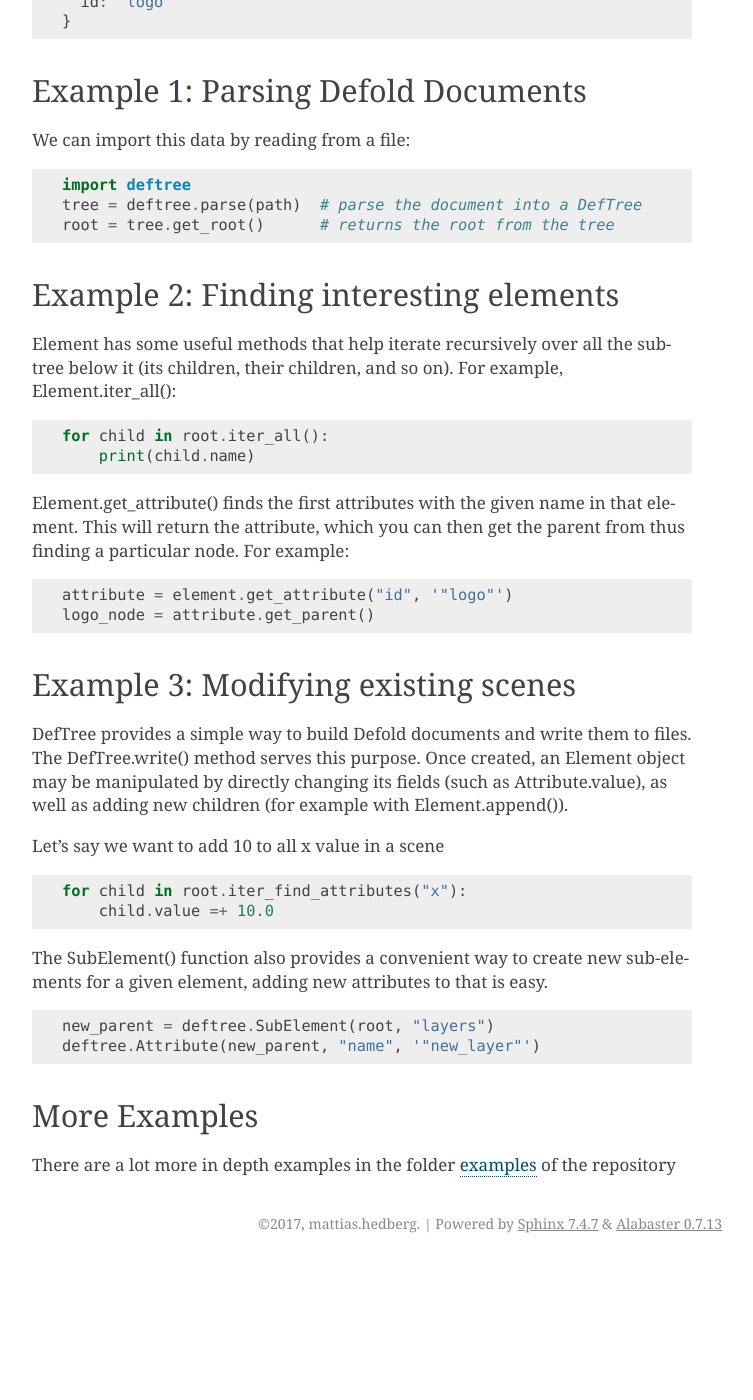
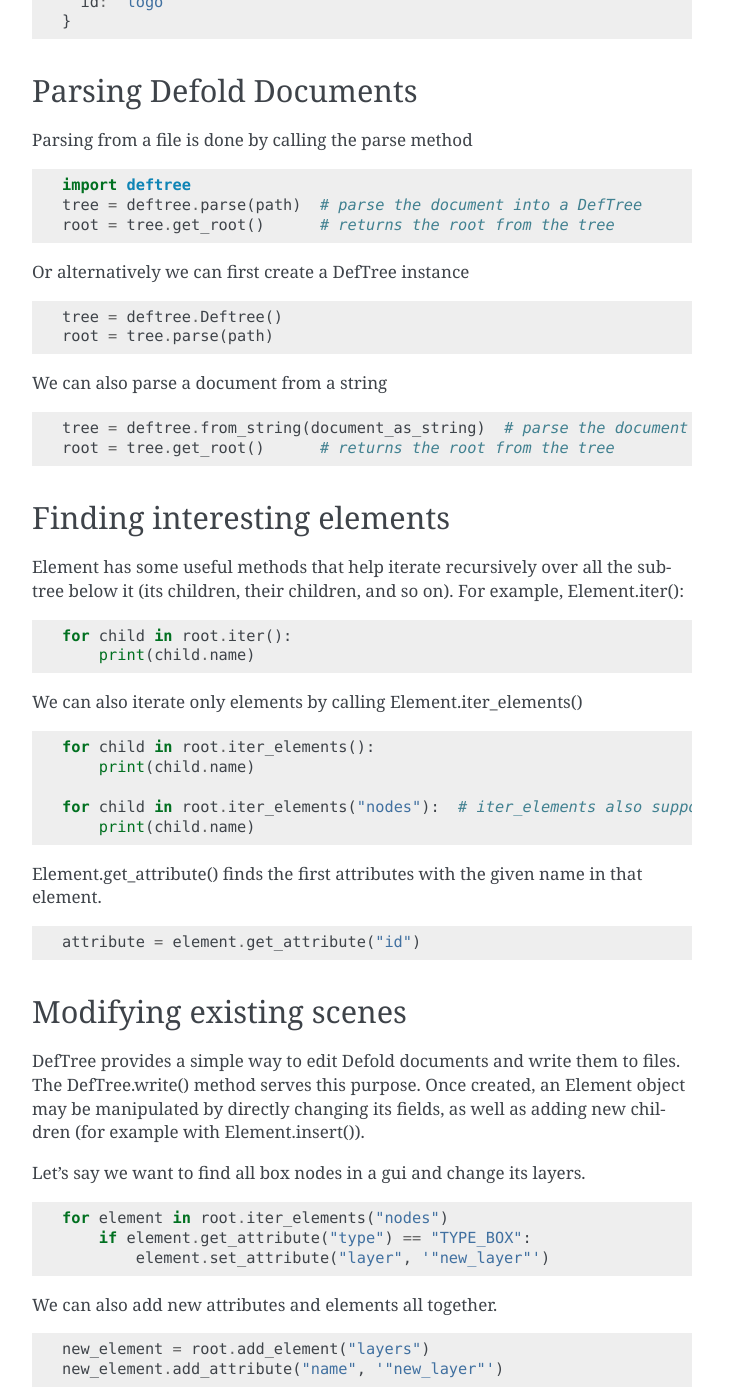
Before and after one commit to Jerakin/DefTree, a Sphinx documentation site: the page built from doc/source/using.rst, in a window 1280 px wide and 1400 px high, scrolled down 381 px. Shown: the whole window, without its empty margins (388-1141 px from the left). Built offline with Sphinx 7.4.7, drawn with Linux system fonts in a browser that asks for light colours; before the commit the page ends 1644 px from its top, so only the background shows below that; some of the changed text lies outside the part shown.

Commit message:
Updated documentation

```diff
--- a/CHANGELOG.rst
+++ b/CHANGELOG.rst
@@ -22,6 +22,7 @@
 - Removed SubElement() factory, now use element.add_element()
 - Removed Element.iter_attributes()
 - Removed Element.iter_find_attributes()
+- Removed Example folder
 
 ------------------------------------------------------------------------------------------
 `0.2.0 <https://github.com/Jerakin/DefTree/compare/release/0.1.1...release/0.2.0>`_
--- a/README.rst
+++ b/README.rst
@@ -12,3 +12,6 @@
   - `Installation <https://deftree.readthedocs.io/en/doc/#installation>`_
   - `API <https://deftree.readthedocs.io/en/doc/api.html>`_
   - `Contribute <https://deftree.readthedocs.io/en/doc/contributing.html>`_
+
+Around the web, the initial post on `forum.defold.com <https://forum.defold.com/t/python-module-for-creating-pipeline-workflow-scripts/15210>`_, the package on `PyPi <https://pypi.python.org/pypi/deftree>`_ and of course the repo on
+`github <https://github.com/Jerakin/DefTree>`_.
--- a/doc/source/index.rst
+++ b/doc/source/index.rst
@@ -13,11 +13,11 @@
 
 DefTree
 =======
-DefTree is a python module modify Defold_ documents, it is inspired by the xml.ElementTree library.
+DefTree is a python module modify Defold_ documents, it's first implementation was inspired by the xml.ElementTree library.
 
 .. _Defold: http://www.defold.com/
 
-It reads any defold document into a object tree hierarchy, the module
+It reads any Defold document into a object tree hierarchy, the module
 have three main concepts
 
 1. DefTree represents the whole Defold document as a tree and
@@ -33,7 +33,7 @@
 .. note::  DefTree is only supported by python >= 3.3.0
 
 DefTree is a native python implementation and thus should work under the most common platforms that supports python.
-The package is distributed in the wheel format
+The package is distributed in the wheel format and is easily installed with pip.
 
 .. code:: bash
 
--- a/doc/source/using.rst
+++ b/doc/source/using.rst
@@ -1,6 +1,6 @@
 Using DefTree
 =============
-If you are not familiar with Defold files this is how the syntax looks, it is the Protobuf_ format.
+If you are not familiar with Defold files this is how the syntax looks, it is in a `Google Protobuf`_ format.
 
 .. code:: javascript
 
@@ -18,10 +18,10 @@
     }
 
 
-Example 1: Parsing Defold Documents
-***********************************
+Parsing Defold Documents
+************************
 
-We can import this data by reading from a file:
+Parsing from a file is done by calling the parse method
 
 .. code:: python
 
@@ -29,57 +29,77 @@
     tree = deftree.parse(path)  # parse the document into a DefTree
     root = tree.get_root()      # returns the root from the tree
 
+Or alternatively we can first create a DefTree instance
 
-Example 2: Finding interesting elements
-***************************************
+.. code:: python
+
+    tree = deftree.Deftree()
+    root = tree.parse(path)
+
+We can also parse a document from a string
+
+.. code:: python
+
+    tree = deftree.from_string(document_as_string)  # parse the document into a DefTree
+    root = tree.get_root()      # returns the root from the tree
+
+Finding interesting elements
+****************************
 
 Element has some useful methods that help iterate recursively over all
 the sub-tree below it (its children, their children, and so on). For
-example, Element.iter_all():
+example, Element.iter():
 
 .. code:: python
 
-    for child in root.iter_all():
+    for child in root.iter():
+        print(child.name)
+
+We can also iterate only elements by calling Element.iter_elements()
+
+.. code:: python
+
+    for child in root.iter_elements():
+        print(child.name)
+
+    for child in root.iter_elements("nodes"):  # iter_elements also supports filtering on name
         print(child.name)
 
 Element.get_attribute() finds the first attributes with the given name
-in that element. This will return the attribute, which you can then get the
-parent from thus finding a particular node. For example:
+in that element.
 
 .. code:: python
 
-    attribute = element.get_attribute("id", '"logo"')
-    logo_node = attribute.get_parent()
+    attribute = element.get_attribute("id")
 
-Example 3: Modifying existing scenes
-************************************
 
-DefTree provides a simple way to build Defold documents and write them
+Modifying existing scenes
+*************************
+
+DefTree provides a simple way to edit Defold documents and write them
 to files. The DefTree.write() method serves this purpose. Once created,
-an Element object may be manipulated by directly changing its fields
-(such as Attribute.value), as well as adding new children (for example
-with Element.append()).
+an Element object may be manipulated by directly changing its fields,
+as well as adding new children (for example with Element.insert()).
 
-Let’s say we want to add 10 to all x value in a scene
+Let's say we want to find all box nodes in a gui and change its layers.
 
 .. code:: python
 
-    for child in root.iter_find_attributes("x"):
-        child.value =+ 10.0
+    for element in root.iter_elements("nodes")
+        if element.get_attribute("type") == "TYPE_BOX":
+            element.set_attribute("layer", '"new_layer"')
 
-The SubElement() function also provides a convenient way to create new
-sub-elements for a given element, adding new attributes to that is easy.
+We can also add new attributes and elements all together.
 
 .. code:: python
 
-    new_parent = deftree.SubElement(root, "layers")
-    deftree.Attribute(new_parent, "name", '"new_layer"')
+    new_element = root.add_element("layers")
+    new_element.add_attribute("name", '"new_layer"')
 
-More Examples
-*************
+We will probably then over write the file
 
-There are a lot more in depth examples in the folder examples_ of
-the repository
+.. code:: python
 
-.. _examples: https://github.com/Jerakin/DefTree/tree/master/examples
-.. _Protobuf: https://developers.google.com/protocol-buffers/
+    tree.write(tree.get_document_path())
+
+.. _Google Protobuf: https://developers.google.com/protocol-buffers/
```
